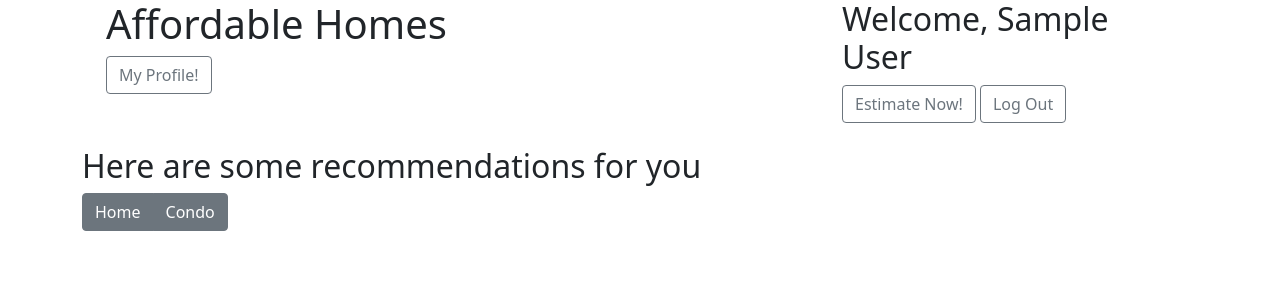
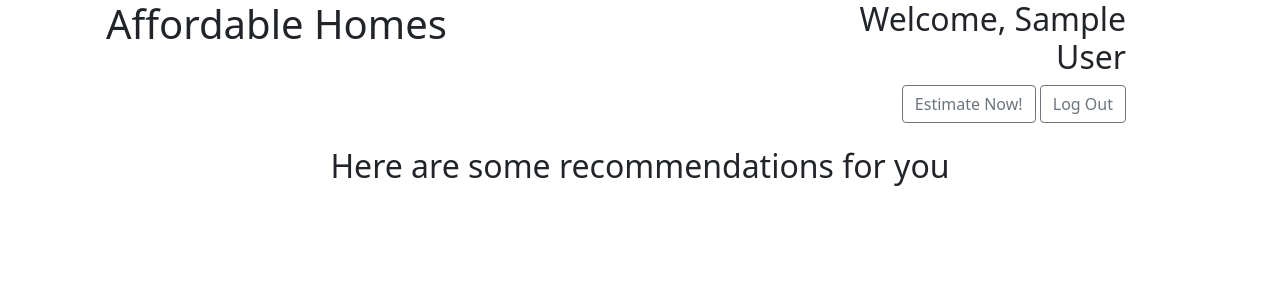
Before and after one commit to NoorMusheer/Affordable_Home_Group_8, a Flask app: template flask_app/templates/dashboard_homes.html in a window 1280 px wide. Shown: the top 300 px of the page. Run offline with Flask 2, Linux system fonts and the light colour scheme; the template is opened without the code that fills it, so the values that code supplies are empty; the visitor is signed in with stand-in values (Sample User, id 1); parts of the project's set-up code (start-up, migrations or seed data) failed here and were passed over.

```diff
--- a/flask_app/templates/dashboard_homes.html
+++ b/flask_app/templates/dashboard_homes.html
@@ -8,7 +8,7 @@
     <link rel="stylesheet" type="text/css" href="{{ url_for('static', filename='style.css') }}">
     <link href="https://cdn.jsdelivr.net/npm/bootstrap@5.1.3/dist/css/bootstrap.min.css" rel="stylesheet"
         integrity="sha384-1BmE4kWBq78iYhFldvKuhfTAU6auU8tT94WrHftjDbrCEXSU1oBoqyl2QvZ6jIW3" crossorigin="anonymous">
-
+    <!-- <link rel="stylesheet" type="text/css" href="{{ url_for('static', filename='css/dStyle.css') }}"> -->
     <title>Home</title>
 </head>
 
@@ -17,12 +17,12 @@
         <div class="container row">
             <div class="col-8">
                 <h1>Affordable Homes</h1>
-                <a href="/affordablehomes/profile" class="btn btn-outline-secondary">My Profile!</a>
+                <!-- <a href="/affordablehomes/profile" class="btn btn-outline-secondary">My Profile!</a> -->
             </div>
 
 
             <div class="col">
-                <div class="container">
+                <div class="container text-end">
                     <h2>Welcome, {{session['first_name']}}</h2>
                     <a href="/affordablehomes/estimate" class="btn btn-outline-secondary">Estimate Now!</a>
                     <a href="/logout" class="btn btn-outline-secondary">Log Out</a>
@@ -32,14 +32,15 @@
         </div>
 
         <br>
-
-        <h2>Here are some recommendations for you</h2>
+        <div>
+            <h2 class="text-center">Here are some recommendations for you</h2>
+        </div>
         <!-- CARD GROUP STARTS HERE -->
 
-        <div class="row row-cols-1 row-cols-md-6 g-4">
+        <div class="row row-cols-1 row-cols-md-6 g-4" id="home_card">
             {%for home in featured_homes%}
             <div class="col">
-                <div class="card h-70">
+                <div class="card h-70" style="width: auto">
                     <img src="{{home['photo']}}" class="card-img-top" alt="featured_property_photo">
                     <div class="card-body">
                         <h5 class="card-title">{{home['address_new']['line']}}, {{home['address_new']['city']}}, {{home['address_new']['state_code']}} {{home['address_new']['postal_code']}}</h5>
@@ -57,10 +58,10 @@
         <!-- CARD GROUP ENDS HERE.  -->
         <br>
 
-        <div class="btn-group" role="toolbar" aria-label="Basic outlined example">
+        <!-- <div class="btn-group" role="toolbar" aria-label="Basic outlined example">
             <a href="/affordablehomes/home" class="btn btn-secondary">Home </a>
             <a href="/affordablehomes/condo" class="btn btn-secondary">Condo </a>
-        </div>
+        </div> -->
 
         <br>
         <br>
```
Also changed, not shown: flask_app/controllers/properties.py (+4 -4 lines), flask_app/controllers/users.py (+0 -10 lines), flask_app/static/css/dStyle.css (+16 -11 lines), 3 other files.
